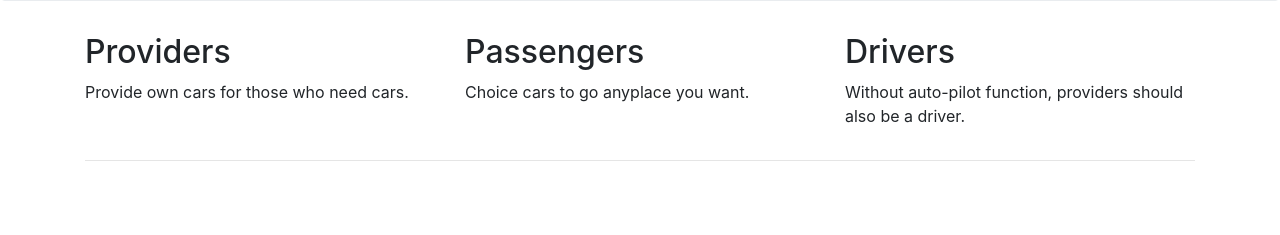
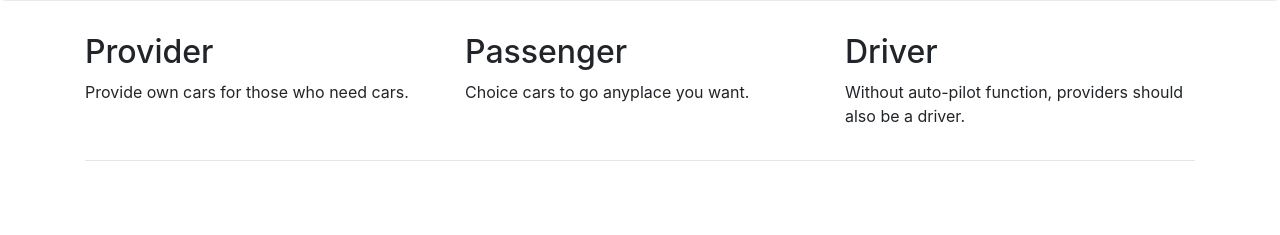
Before and after one commit to jshota/BeaverGo, a Django app: page / in a window 1280 px wide. Shown: the part 317-552 px from the top of the page. Run offline with Django 3.2, Linux system fonts and the light colour scheme; some libraries are stand-ins or nearby versions.

Commit message:
Update home.html

```diff
--- a/templates/home.html
+++ b/templates/home.html
@@ -55,17 +55,17 @@
 			<!-- Example row of columns -->
 			<div class="row">
 				<div class="col-md-4">
-					<h2>Providers</h2>
+					<h2>Provider</h2>
 					<p>Provide own cars for those who need cars.
 					</p>
 				</div>
 				<div class="col-md-4">
-					<h2>Passengers</h2>
+					<h2>Passenger</h2>
 					<p>Choice cars to go anyplace you want.
 					</p>
 				</div>
 				<div class="col-md-4">
-					<h2>Drivers</h2>
+					<h2>Driver</h2>
 					<p>Without auto-pilot function, providers should also be a driver.
 					</p>
 				</div>
```
